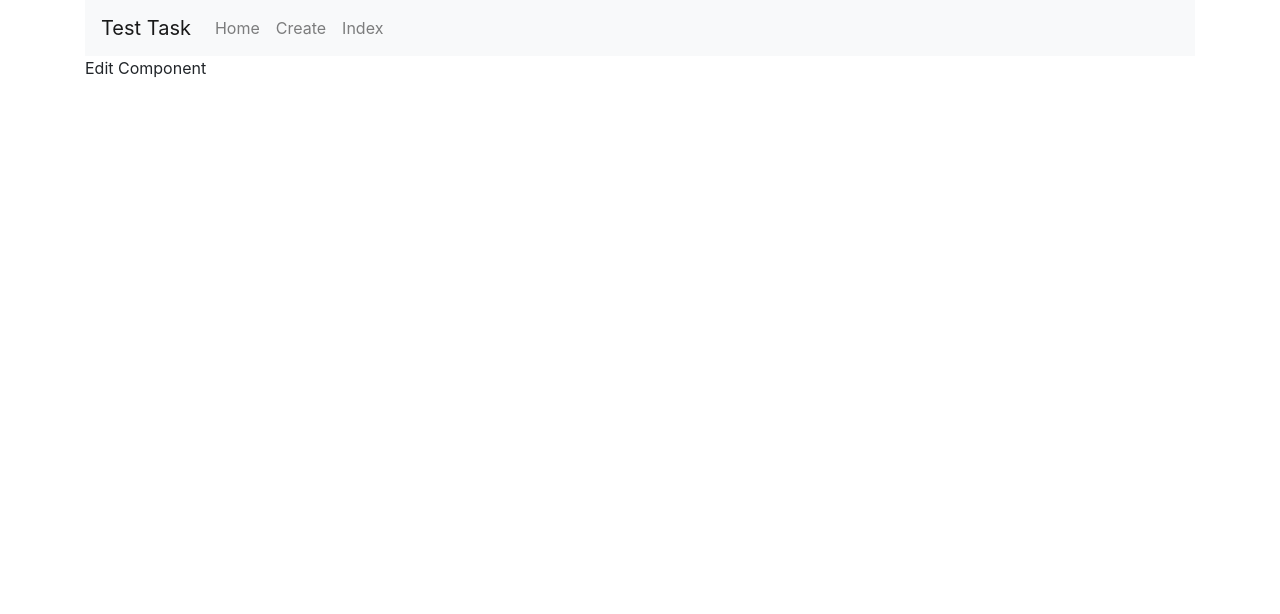
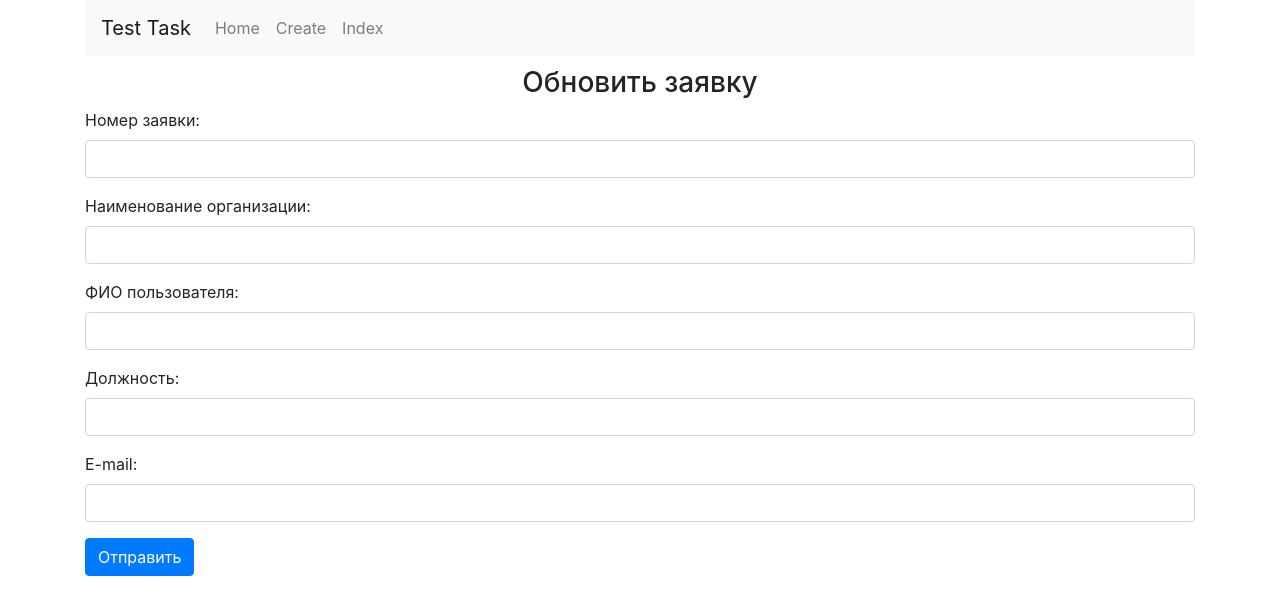
Before and after one commit to niko1aew/TestTaskApp, a React (Create React App) app in the folder react_front_end/: page /edit/1 in a window 1280 px wide. Shown: the top 614 px of the page. Built offline with nearby package versions, Linux system fonts and the light colour scheme; no server answers.

Commit message:
Core functional implemented

```diff
--- a/react_front_end/src/components/Create/Create.jsx
+++ b/react_front_end/src/components/Create/Create.jsx
@@ -119,7 +119,7 @@ export default class Create extends Component {
           <div className="form-group">
             <input
               type="submit"
-              value="Добавить заявку"
+              value="Отправить"
               className="btn btn-primary"
             />
           </div>
--- a/react_front_end/src/components/Edit/Edit.jsx
+++ b/react_front_end/src/components/Edit/Edit.jsx
@@ -1,11 +1,149 @@
 import React, { Component } from 'react';
+import axios from 'axios';
 
 export default class Edit extends Component {
-    render() {
-        return (
-            <div>
-                <p>Edit Component</p>
-            </div>
-        )
-    }
+  constructor(props) {
+    super(props);
+    this.onChangeBidNumber = this.onChangeBidNumber.bind(this);
+    this.onChangeOrganizationName = this.onChangeOrganizationName.bind(this);
+    this.onChangeUserName = this.onChangeUserName.bind(this);
+    this.onChangeUserPosition = this.onChangeUserPosition.bind(this);
+    this.onChangeUserEmail = this.onChangeUserEmail.bind(this);
+    this.onSubmit = this.onSubmit.bind(this);
+
+    this.state = {
+      bid_date: '',
+      bid_name: '',
+      organization_name: '',
+      user_name: '',
+      user_position: '',
+      e_mail: ''
+    };
+  }
+
+  componentDidMount() {
+    axios
+      .get('http://localhost:1623/api/bids/' + this.props.match.params.id)
+      .then(response => {
+        this.setState({
+          bid_id: response.data.BidId,
+          bid_date: response.data.BidDate,
+          bid_name: response.data.BidNumber,
+          organization_name: response.data.OrganizationName,
+          user_name: response.data.UserName,
+          user_position: response.data.UserPosition,
+          e_mail: response.data.Email
+        });
+      })
+      .catch(function(error) {
+        console.log(error);
+      });
+  }
+
+  onChangeBidNumber(e) {
+    this.setState({
+      bid_name: e.target.value
+    });
+  }
+  onChangeOrganizationName(e) {
+    this.setState({
+      organization_name: e.target.value
+    });
+  }
+  onChangeUserName(e) {
+    this.setState({
+      user_name: e.target.value
+    });
+  }
+  onChangeUserPosition(e) {
+    this.setState({
+      user_position: e.target.value
+    });
+  }
+  onChangeUserEmail(e) {
+    this.setState({
+      e_mail: e.target.value
+    });
+  }
+  onSubmit(e) {
+    e.preventDefault();
+    console.log('http://localhost:1623/api/bids/' + this.props.match.params.id);
+    const obj = {
+      BidId: this.state.bid_id,
+      BidDate: this.state.bid_date,
+      BidNumber: this.state.bid_name,
+      OrganizationName: this.state.organization_name,
+      UserName: this.state.user_name,
+      UserPosition: this.state.user_position,
+      Email: this.state.e_mail
+    };
+    console.log(JSON.stringify(obj));
+    axios
+      .put('http://localhost:1623/api/bids/' + this.props.match.params.id, obj)
+      .then(res => console.log(res.data));
+
+    this.props.history.push('/index');
+  }
+
+  render() {
+    return (
+      <div style={{ marginTop: 10 }}>
+        <h3 align="center">Обновить заявку</h3>
+        <form onSubmit={this.onSubmit}>
+          <div className="form-group">
+            <label>Номер заявки:</label>
+            <input
+              type="text"
+              className="form-control"
+              value={this.state.bid_name}
+              onChange={this.onChangeBidName}
+            />
+          </div>
+          <div className="form-group">
+            <label>Наименование организации:</label>
+            <input
+              type="text"
+              className="form-control"
+              value={this.state.organization_name}
+              onChange={this.onChangeOrganizationName}
+            />
+          </div>
+          <div className="form-group">
+            <label>ФИО пользователя:</label>
+            <input
+              type="text"
+              className="form-control"
+              value={this.state.user_name}
+              onChange={this.onChangeUserName}
+            />
+          </div>
+          <div className="form-group">
+            <label>Должность:</label>
+            <input
+              type="text"
+              className="form-control"
+              value={this.state.user_position}
+              onChange={this.onChangeUserPosition}
+            />
+          </div>
+          <div className="form-group">
+            <label>E-mail:</label>
+            <input
+              type="text"
+              className="form-control"
+              value={this.state.e_mail}
+              onChange={this.onChangeEmail}
+            />
+          </div>
+          <div className="form-group">
+            <input
+              type="submit"
+              value="Отправить"
+              className="btn btn-primary"
+            />
+          </div>
+        </form>
+      </div>
+    );
+  }
 }
--- a/react_front_end/src/components/Index/Index.jsx
+++ b/react_front_end/src/components/Index/Index.jsx
@@ -1,11 +1,50 @@
 import React, { Component } from 'react';
+import axios from 'axios';
+import TableRow from './../TableRow/TableRow';
 
 export default class Index extends Component {
+
+  constructor(props) {
+      super(props);
+      this.state = {bids: []};
+    }
+    componentDidMount(){
+      axios.get('http://localhost:1623/api/bids')
+        .then(response => {
+            console.log(response.data)
+          this.setState({ bids: response.data });
+        })
+        .catch(function (error) {
+          console.log(error);
+        })
+    }
+    tabRow(){
+      return this.state.bids.map(function(bid, i){
+          return <TableRow bid={bid} key={i} />;
+      });
+    }
+
     render() {
-        return (
-            <div>
-                <p>Index Component</p>
-            </div>
-        )
+      return (
+        <div>
+          <h3 align="center">Список заявок</h3>
+          <table className="table table-striped" style={{ marginTop: 20 }}>
+            <thead>
+              <tr>
+                <th>Дата заявки</th>
+                <th>Номер заявки</th>
+                <th>Наименование организации</th>
+                <th>ФИО пользователя</th>
+                <th>Должность</th>
+                <th>E-Mail</th>
+                <th colSpan="2">Action</th>
+              </tr>
+            </thead>
+            <tbody>
+              { this.tabRow() }
+            </tbody>
+          </table>
+        </div>
+      );
     }
-}
+  }
--- /dev/null
+++ b/react_front_end/src/components/TableRow/TableRow.jsx
@@ -0,0 +1,43 @@
+import React, { Component } from 'react';
+import { Link } from 'react-router-dom';
+import axios from 'axios';
+
+class TableRow extends Component {
+  constructor(props) {
+    super(props);
+    this.delete = this.delete.bind(this);
+  }
+  delete() {
+    axios
+      .delete('http://localhost:1623/api/bids/' + this.props.bid.BidId)
+      .then(console.log('Deleted'))
+      .catch(err => console.log(err));
+  }
+  render() {
+    return (
+      <tr>
+        <td>{this.props.bid.BidDate}</td>
+        <td>{this.props.bid.BidNumber}</td>
+        <td>{this.props.bid.OrganizationName}</td>
+        <td>{this.props.bid.UserName}</td>
+        <td>{this.props.bid.UserPosition}</td>
+        <td>{this.props.bid.Email}</td>
+        <td>
+          <Link
+            to={'/edit/' + this.props.bid.BidId}
+            className="btn btn-primary"
+          >
+            Изменить
+          </Link>
+        </td>
+        <td>
+          <button onClick={this.delete} className="btn btn-danger">
+            Удалить
+          </button>
+        </td>
+      </tr>
+    );
+  }
+}
+
+export default TableRow;
```
Also changed, not shown: react_front_end/public/manifest.json.
